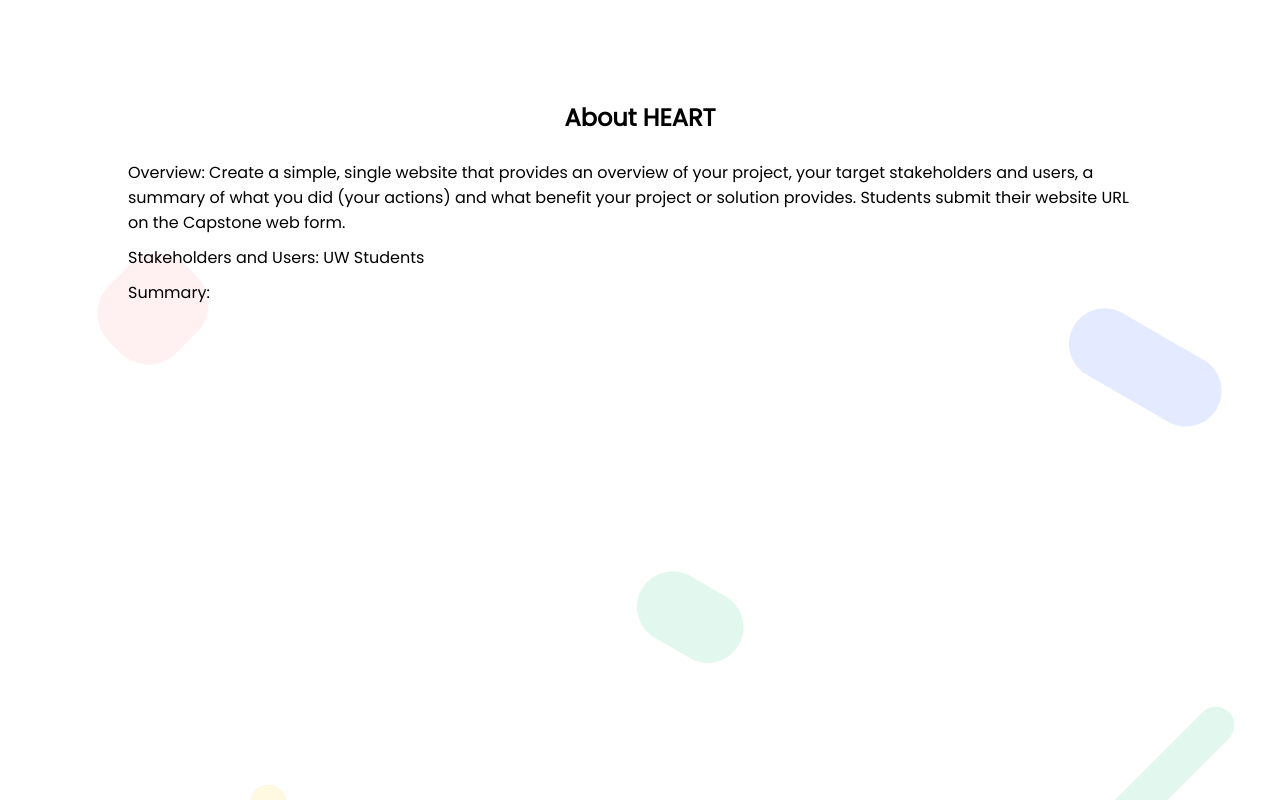
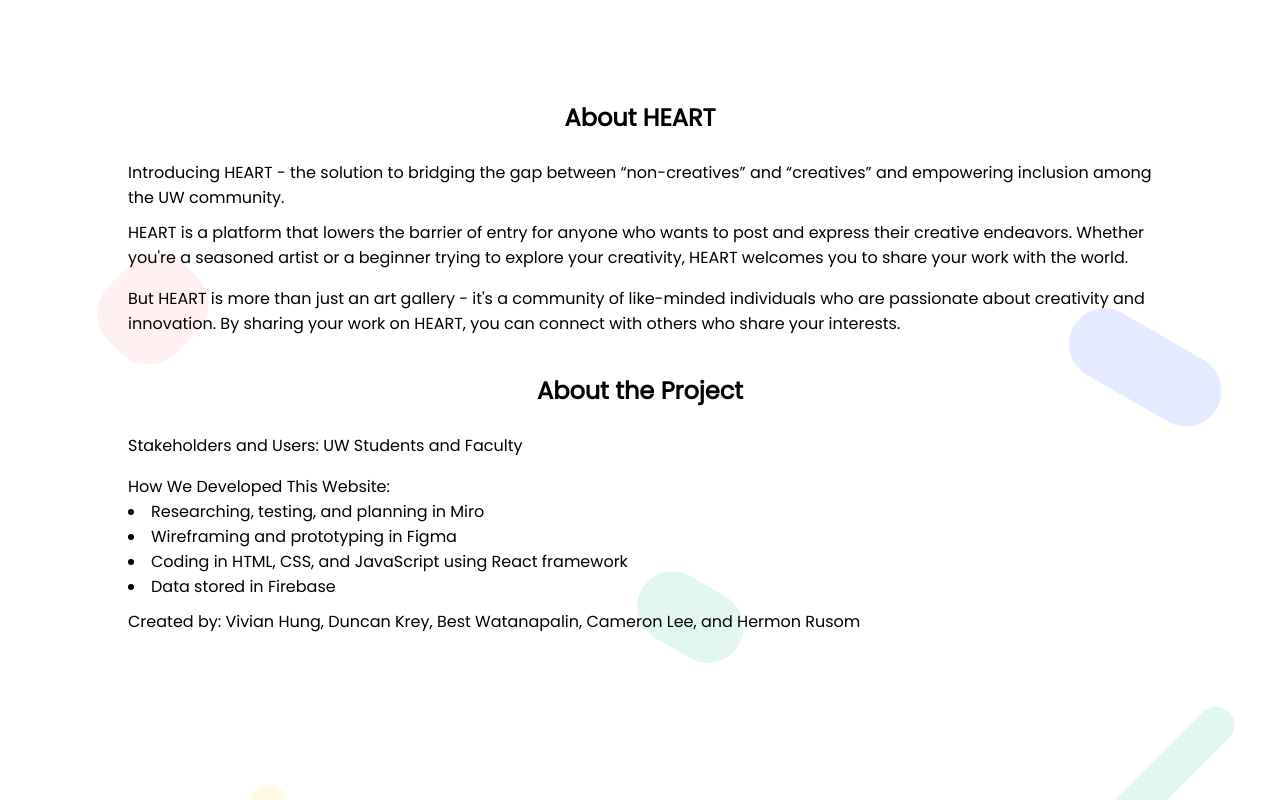
Before and after one commit to duncrob/downtoART, a React (Create React App) app in the folder website/: page /about in a window 1280 px wide. Built offline with nearby package versions, Linux system fonts and the light colour scheme.

Commit message:
about page

```diff
--- a/website/src/pages/About.js
+++ b/website/src/pages/About.js
@@ -5,9 +5,23 @@
     <div className='about-container'>
       <div className="about-content">
         <div className="about-header">About HEART</div>
-        <div className="about-text">Overview: Create a simple, single website that provides an overview of your project, your target stakeholders and users, a summary of what you did (your actions) and what benefit your project or solution provides. Students submit their website URL on the Capstone web form.</div>
-        <div className="about-text">Stakeholders and Users: UW Students</div>
-        <div className="about-text">Summary: </div>
+        <div className="about-text">Introducing HEART - the solution to bridging the gap between “non-creatives” and “creatives” and empowering inclusion among the UW community.</div>
+        <div className="about-text">HEART is a platform that lowers the barrier of entry for anyone who wants to post and express their creative endeavors. Whether you're a seasoned artist or a beginner trying to explore your creativity, HEART welcomes you to share your work with the world.
+        <p></p>
+        But HEART is more than just an art gallery - it's a community of like-minded individuals who are passionate about creativity and innovation. By sharing your work on HEART, you can connect with others who share your interests.
+        </div>
+        <p></p>
+        <div className="about-header">About the Project</div>
+        <div className="about-text">
+        Stakeholders and Users: UW Students and Faculty
+        <p></p>
+        How We Developed This Website:
+        <li>Researching, testing, and planning in Miro</li>
+        <li>Wireframing and prototyping in Figma</li>
+        <li>Coding in HTML, CSS, and JavaScript using React framework</li>
+        <li>Data stored in Firebase</li>
+        </div>
+        <div className="about-text">Created by: Vivian Hung, Duncan Krey, Best Watanapalin, Cameron Lee, and Hermon Rusom</div>
       </div>
     </div>
   )
```
